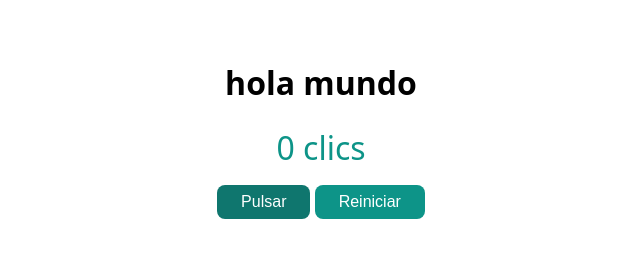
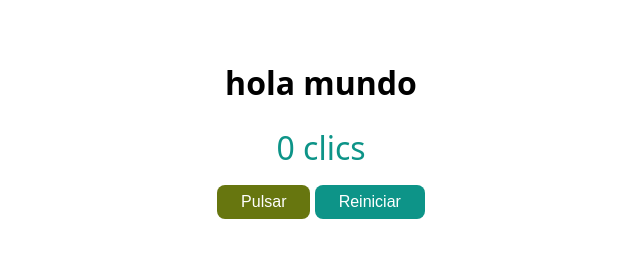
Before and after one commit to Sphynxq/PWFE, a plain HTML site: page index.html in a window 1280 px wide. In both pictures the pointer is over the button "Pulsar". Shown: the whole page, without its empty margins (319-959 px from the left). Drawn offline with Linux system fonts and the light colour scheme.

Commit message:
cambio de color

```diff
--- a/index.html
+++ b/index.html
@@ -7,7 +7,7 @@
         body { font-family: system-ui; text-align: center; padding: 2rem; }
         .contador { font-size: 2rem; margin: 1rem 0; color: #0d9488; }
         button { padding: 0.5rem 1.5rem; font-size: 1rem; cursor: pointer; border-radius: 8px; border: none; background: #0d9488; color: white; }
-        button:hover { background: #0f766e; }
+        button:hover { background: #67760f; }
     </style>
 </head>
 <body>
```
